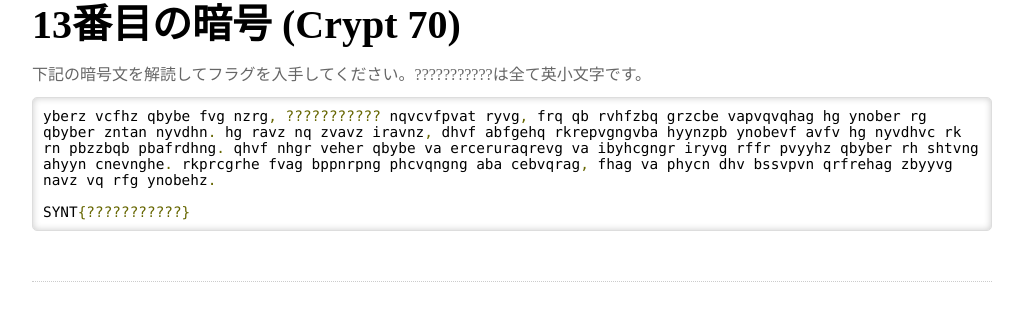
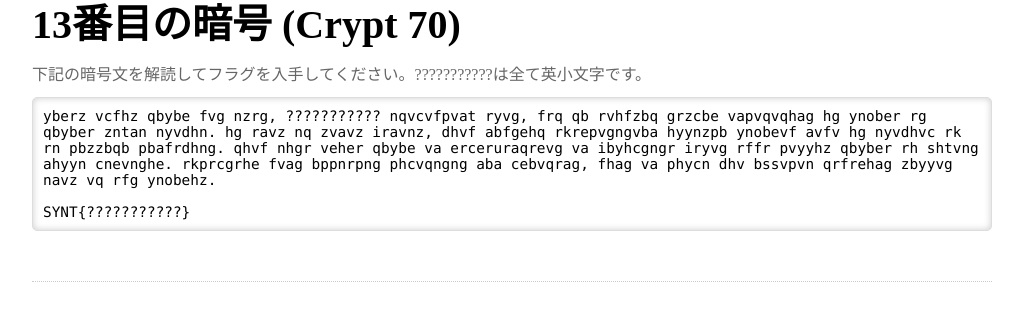
Before and after one commit to sashimi343/ctf4d, a PHP site: page /13th_cipher/index.php in a window 1280 px wide. Shown: the part 150-459 px from the top of the page, without its empty margins (128-1151 px from the left). Run offline with PHP 8.4, Linux system fonts and the light colour scheme; data comes from the database, SQL or seed files in the repository.

Commit message:
Disable syntax highlighting in pre elements

```diff
--- a/html/common/kickstart_lite/css/kickstart.css
+++ b/html/common/kickstart_lite/css/kickstart.css
@@ -16,7 +16,7 @@
 @import url(kickstart-menus.css);
 @import url(kickstart-grid.css);
 @import url(kickstart-icons.css);
-@import url(prettify.css);
+/*@import url(prettify.css);*/
 @import url(tiptip.css);
 
 /*---------------------------------
```
